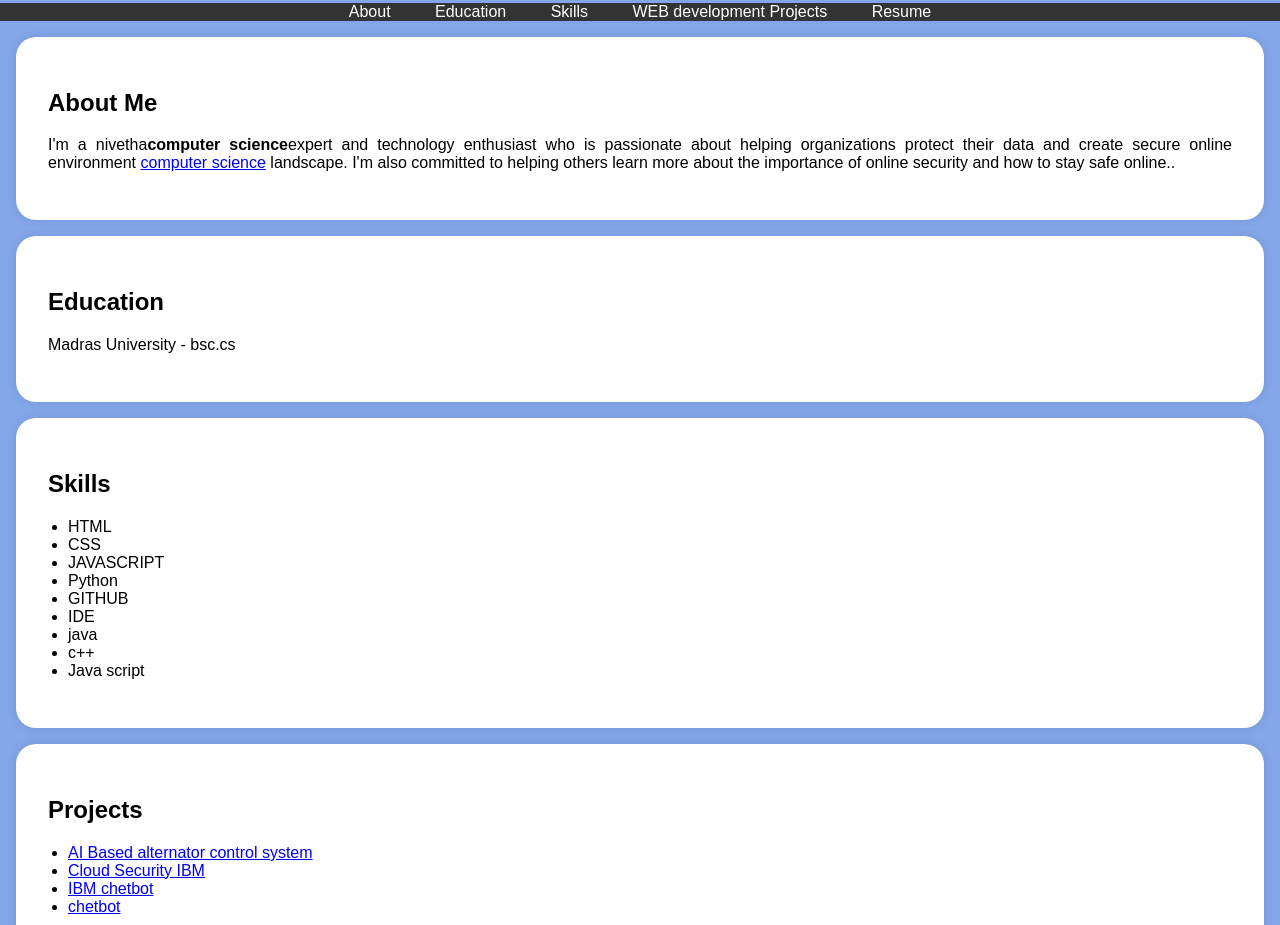
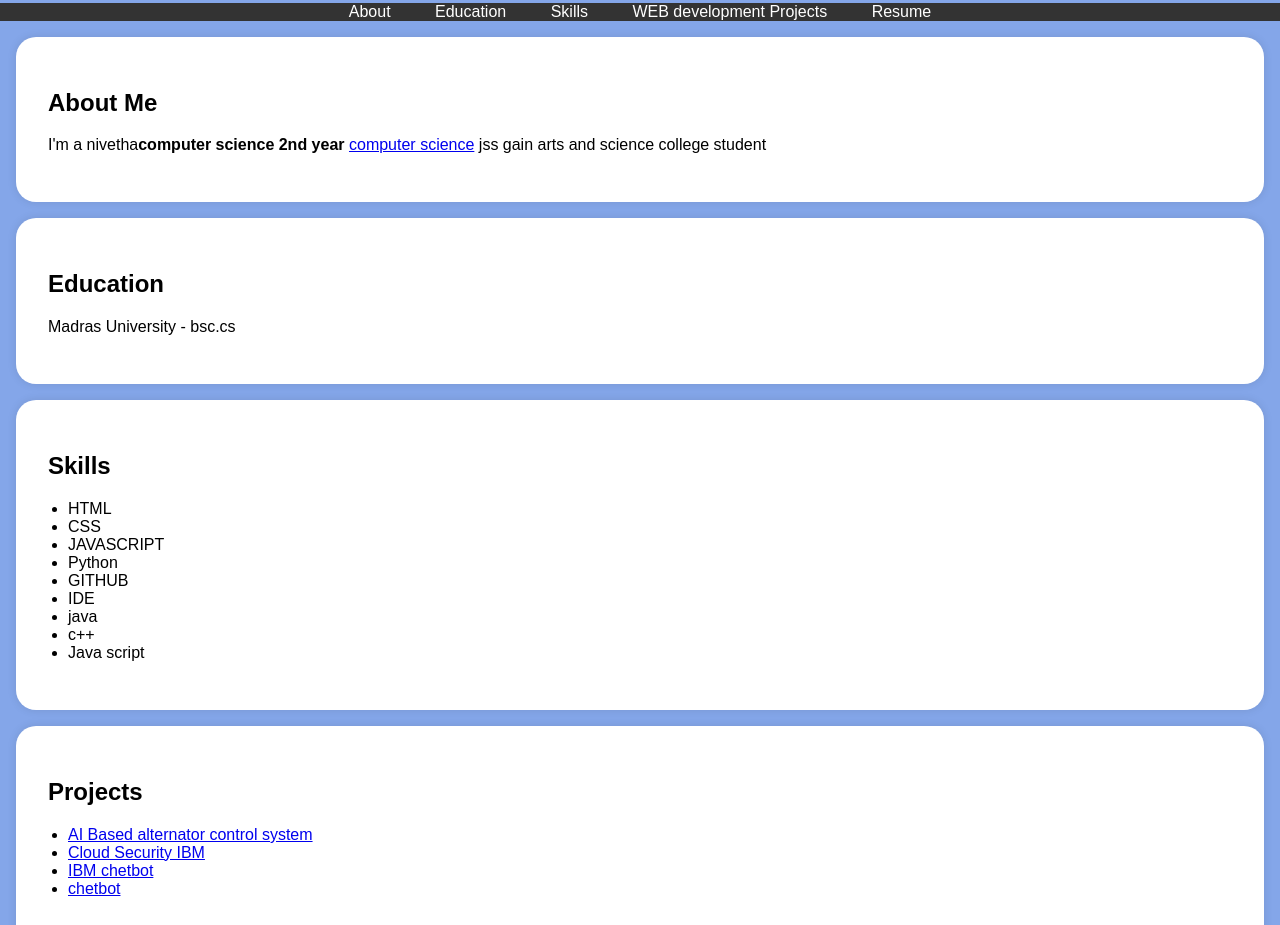
Before and after one commit to Nivetha975970/Nivi, a plain HTML site: page index.html in a window 1280 px wide. Shown: the part 931-1856 px from the top of the page. Drawn offline with Linux system fonts and the light colour scheme.

Commit message:
Update index.html

```diff
--- a/index.html
+++ b/index.html
@@ -115,7 +115,7 @@
     <section id="about">
         <div class="section-content">
             <h2>About Me</h2>
-            <p>I'm a nivetha<b>computer science</b>expert and technology enthusiast who is passionate about helping organizations protect their data and create secure online environment <a href="https://techtrainer20.github.io/git_con2/" traget="_target">computer science</a> landscape. I'm also committed to helping others learn more about the importance of online security and how to stay safe online..</p>
+            <p>I'm a nivetha<b>computer science 2nd year</b> <a href="https://techtrainer20.github.io/git_con2/" traget="_target">computer science</a> jss gain arts and science college student </p>
         </div>
     </section>
 
```
